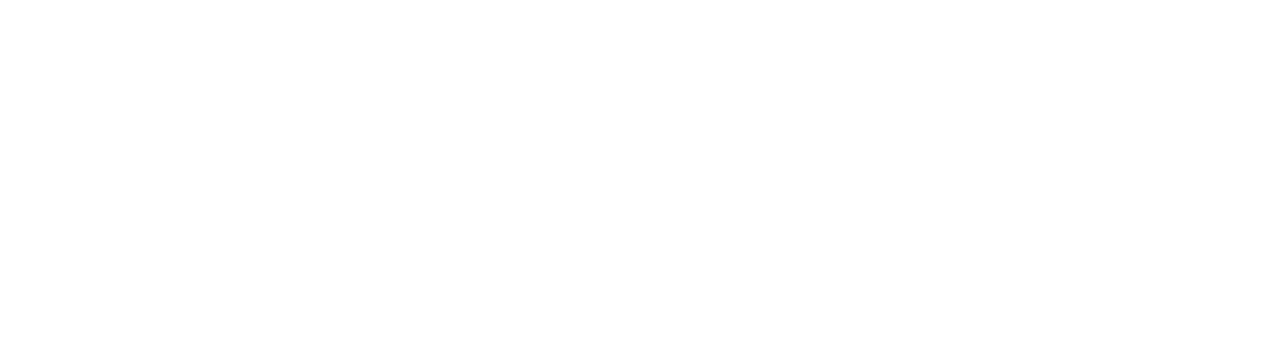
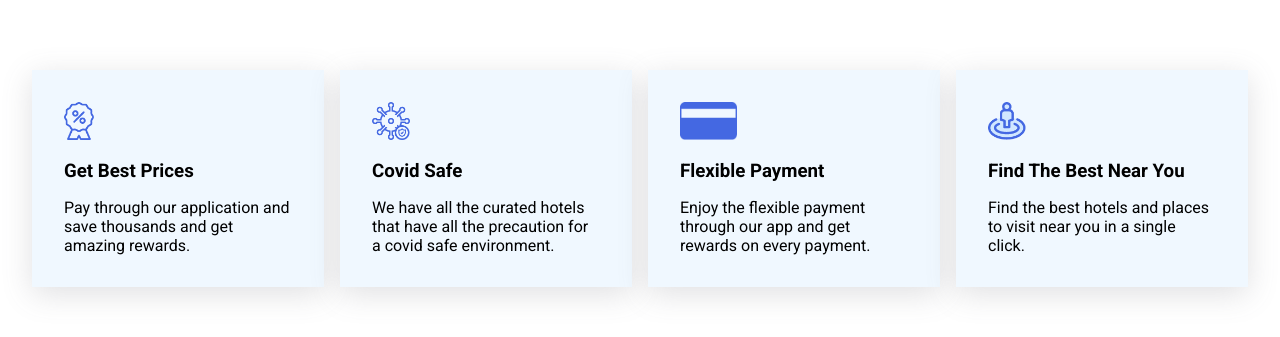
Before and after one commit to GabrielLSobreira/travelo, a Next.js app: page / in a window 1280 px wide. Shown: the part 1011-1348 px from the top of the page. Before the commit the page ends 1017 px from the top, so only its background shows below. Built offline with nearby package versions, Linux system fonts and the light colour scheme.

Commit message:
feat(components): create about

```diff
--- /dev/null
+++ b/src/components/About/index.tsx
@@ -0,0 +1,45 @@
+import { Section } from './styles';
+
+export default function About() {
+  const services = [
+    {
+      icon: '/assets/service1.png',
+      title: 'Get Best Prices',
+      subTitle:
+        'Pay through our application and save thousands and get amazing rewards.',
+    },
+    {
+      icon: '/assets/service2.png',
+      title: 'Covid Safe',
+      subTitle:
+        'We have all the curated hotels that have all the precaution for a covid safe environment.',
+    },
+    {
+      icon: '/assets/service3.png',
+      title: 'Flexible Payment',
+      subTitle:
+        ' Enjoy the flexible payment through our app and get rewards on every payment.',
+    },
+    {
+      icon: '/assets/service4.png',
+      title: 'Find The Best Near You',
+      subTitle:
+        'Find the best hotels and places to visit near you in a single click.',
+    },
+  ];
+  return (
+    <Section id="about">
+      {services.map((service) => {
+        return (
+          <div key={service.title} className="services">
+            <div className="icon">
+              <img src={service.icon} alt={service.title} />
+            </div>
+            <h3>{service.title}</h3>
+            <p>{service.subTitle}</p>
+          </div>
+        );
+      })}
+    </Section>
+  );
+}
--- /dev/null
+++ b/src/components/About/styles.ts
@@ -0,0 +1,27 @@
+import styled from 'styled-components';
+
+export const Section = styled.section`
+  padding: 5rem 0;
+  display: grid;
+  grid-template-columns: repeat(4, 1fr);
+  gap: 1rem;
+
+  .services {
+    display: flex;
+    flex-direction: column;
+    gap: 1rem;
+    padding: 2rem;
+    background-color: aliceblue;
+    box-shadow: rgba(100, 100, 111, 0.2) 0px 7px 29px 0;
+    transition: 0.3s ease-in-out;
+    &:hover {
+      transform: translateX(0.4rem) translateY(-1rem);
+      box-shadow: rgba(0, 0, 0, 0.35) 0px 5px 15px;
+    }
+    .icon {
+      img {
+        height: 2.4rem;
+      }
+    }
+  }
+`;
--- a/src/pages/index.tsx
+++ b/src/pages/index.tsx
@@ -2,6 +2,7 @@ import Head from 'next/head';
 import type { NextPage } from 'next';
 import Navbar from '../components/Navbar';
 import Hero from '../components/Hero';
+import About from '../components/About';
 
 const Home: NextPage = () => {
   return (
@@ -13,6 +14,7 @@ const Home: NextPage = () => {
 
       <Navbar />
       <Hero />
+      <About />
     </>
   );
 };
```
